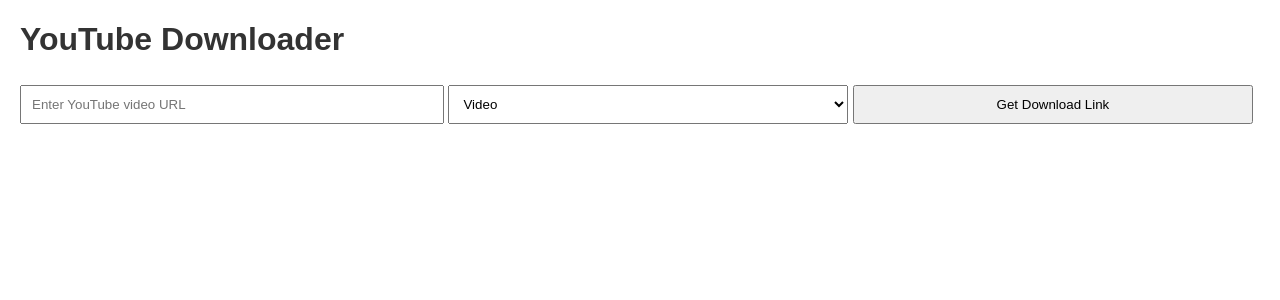
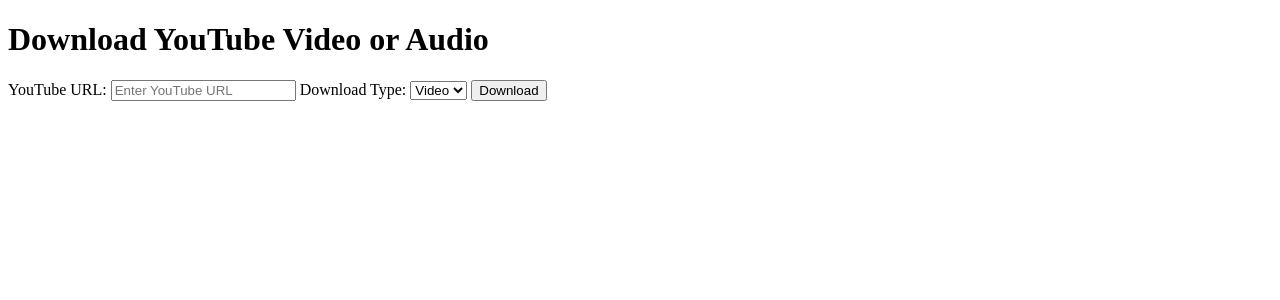
Before and after one commit to pluzels/Python-Rest-Api-Documentation-, a Flask app: page / in a window 1280 px wide. Shown: the top 300 px of the page. Run offline with Flask 3, Linux system fonts and the light colour scheme.

Commit message:
Update index.html

```diff
--- a/templates/index.html
+++ b/templates/index.html
@@ -3,65 +3,50 @@
 <head>
     <meta charset="UTF-8">
     <meta name="viewport" content="width=device-width, initial-scale=1.0">
-    <title>YouTube Downloader</title>
-    <style>
-        body {
-            font-family: Arial, sans-serif;
-            margin: 20px;
-        }
-        h1 {
-            color: #333;
-        }
-        input, select, button {
-            padding: 10px;
-            margin: 5px 0;
-            width: 100%;
-            max-width: 400px;
-        }
-        #result {
-            margin-top: 20px;
-        }
-        a {
-            text-decoration: none;
-            color: blue;
-        }
-    </style>
+    <title>Download YouTube Video or Audio</title>
 </head>
 <body>
-    <h1>YouTube Downloader</h1>
-    <form id="download-form">
-        <input type="text" id="url" placeholder="Enter YouTube video URL" required>
-        <select id="type">
+    <h1>Download YouTube Video or Audio</h1>
+    <form id="downloadForm">
+        <label for="url">YouTube URL:</label>
+        <input type="text" id="url" name="url" placeholder="Enter YouTube URL" required>
+
+        <label for="type">Download Type:</label>
+        <select id="type" name="type">
             <option value="video">Video</option>
             <option value="audio">Audio</option>
         </select>
-        <button type="submit">Get Download Link</button>
+
+        <button type="button" onclick="download()">Download</button>
     </form>
-    <div id="result"></div>
+
+    <p id="result"></p>
 
     <script>
-        document.getElementById('download-form').onsubmit = async function (e) {
-            e.preventDefault();
+        function download() {
             const url = document.getElementById('url').value;
             const type = document.getElementById('type').value;
 
-            const response = await fetch('/download', {
+            fetch('/download', {
                 method: 'POST',
                 headers: {
                     'Content-Type': 'application/json',
                 },
-                body: JSON.stringify({ url, type }),
+                body: JSON.stringify({ url: url, type: type })
+            })
+            .then(response => response.json())
+            .then(data => {
+                if (data.download_url) {
+                    document.getElementById('result').innerHTML =
+                        `<a href="${data.download_url}" target="_blank">Click here to download</a>`;
+                } else {
+                    document.getElementById('result').innerText = 'Error: ' + data.error;
+                }
+            })
+            .catch(error => {
+                document.getElementById('result').innerText = 'Error: ' + error;
             });
-
-            const data = await response.json();
-            const resultDiv = document.getElementById('result');
-
-            if (data.download_url) {
-                resultDiv.innerHTML = `<a href="${data.download_url}" target="_blank">Download ${type}</a>`;
-            } else {
-                resultDiv.innerHTML = `<p style="color: red;">Error: ${data.error}</p>`;
-            }
-        };
+        }
     </script>
 </body>
 </html>
```
